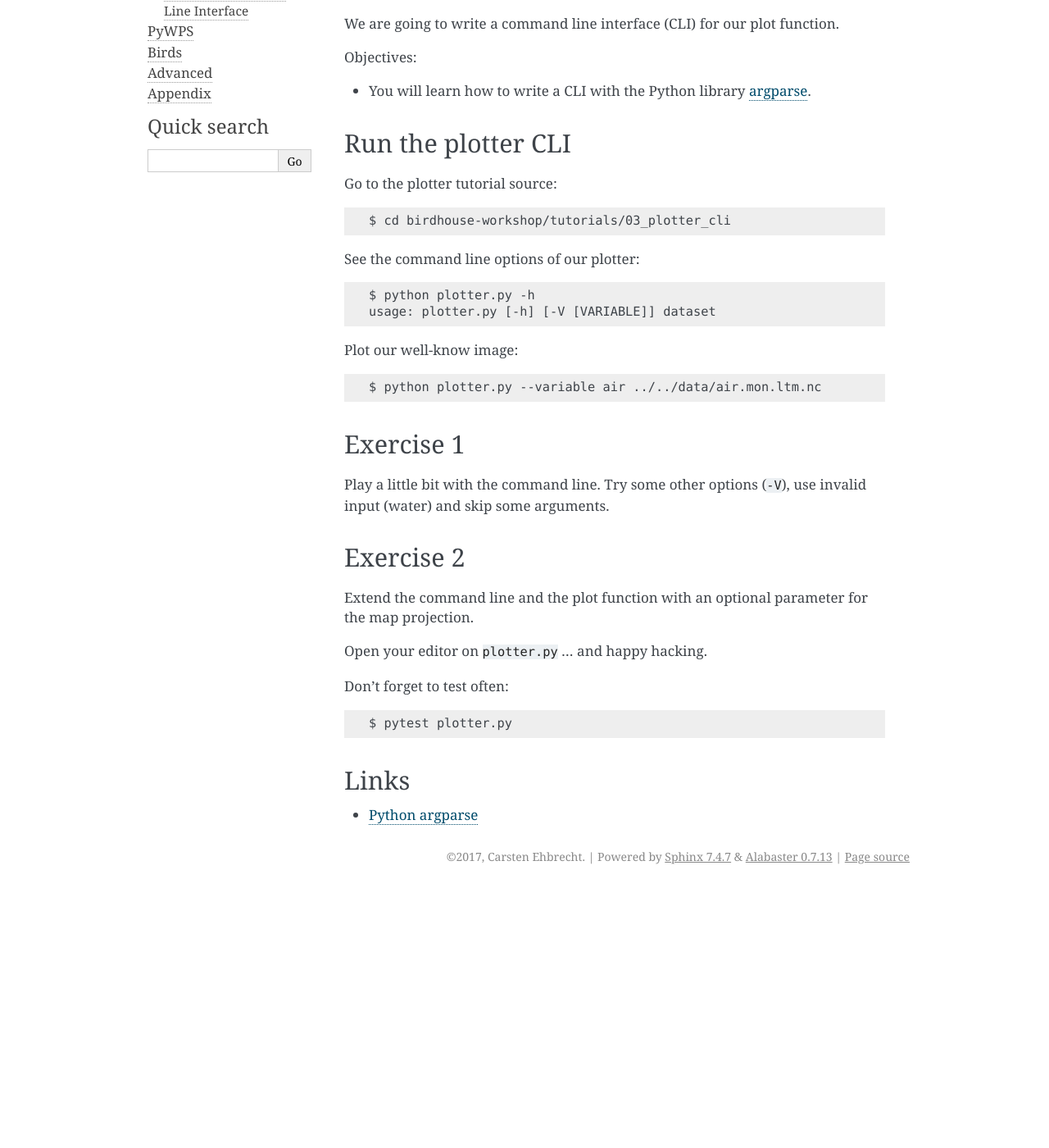
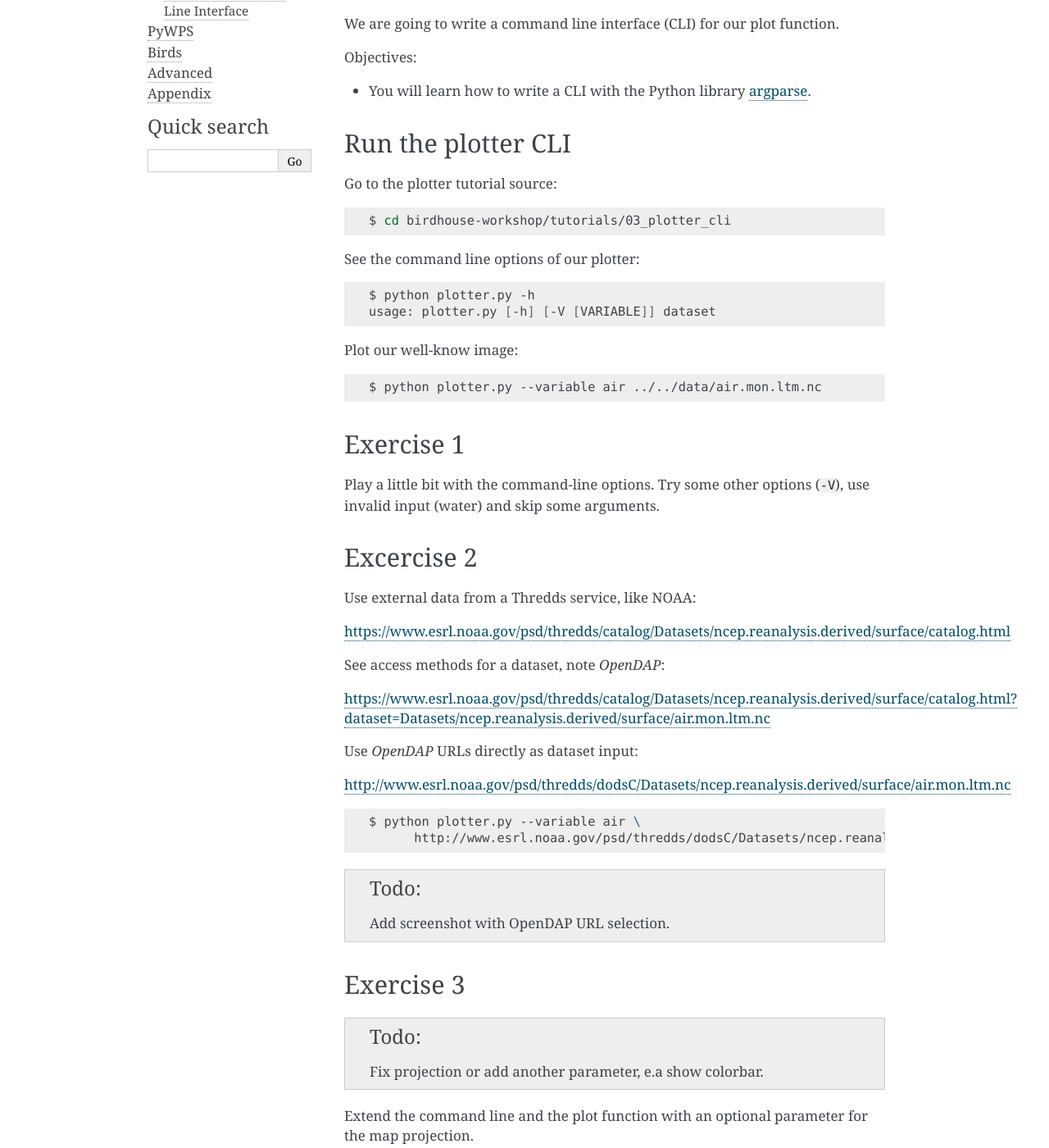
Before and after one commit to bird-house/birdhouse-workshop, a Sphinx documentation site: the page built from docs/source/basics/plotter_cli.rst, in a window 1280 px wide and 1400 px high, scrolled down 418 px. Shown: the whole window at 82% size. Built offline with Sphinx 7.4.7, drawn with Linux system fonts in a browser that asks for light colours; before the commit the page ends 1502 px from its top, so only the background shows below that; some of the changed text lies outside the part shown.

Commit message:
added opendap urls

```diff
--- a/docs/source/basics/plotter_cli.rst
+++ b/docs/source/basics/plotter_cli.rst
@@ -8,7 +8,9 @@ Prepare
 
 See :ref:`prepare`.
 
-Activate the conda workshop enviroment::
+Activate the conda workshop enviroment:
+
+.. code-block:: bash
 
     $ source activate workshop
 
@@ -25,34 +27,69 @@ Objectives:
 Run the plotter CLI
 -------------------
 
-Go to the plotter tutorial source::
+Go to the plotter tutorial source:
+
+.. code-block:: bash
 
     $ cd birdhouse-workshop/tutorials/03_plotter_cli
 
-See the command line options of our plotter::
+See the command line options of our plotter:
+
+.. code-block:: bash
 
     $ python plotter.py -h
     usage: plotter.py [-h] [-V [VARIABLE]] dataset
 
-Plot our well-know image::
+Plot our well-know image:
+
+.. code-block:: bash
 
     $ python plotter.py --variable air ../../data/air.mon.ltm.nc
 
 Exercise 1
 -----------
 
-Play a little bit with the command line. Try some other options (``-V``),
+Play a little bit with the command-line options. Try some other options (``-V``),
 use invalid input (water) and skip some arguments.
 
-Exercise 2
+Excercise 2
+-----------
+
+Use external data from a Thredds service, like NOAA:
+
+https://www.esrl.noaa.gov/psd/thredds/catalog/Datasets/ncep.reanalysis.derived/surface/catalog.html
+
+See access methods for a dataset, note *OpenDAP*:
+
+https://www.esrl.noaa.gov/psd/thredds/catalog/Datasets/ncep.reanalysis.derived/surface/catalog.html?dataset=Datasets/ncep.reanalysis.derived/surface/air.mon.ltm.nc
+
+Use *OpenDAP* URLs directly as dataset input:
+
+http://www.esrl.noaa.gov/psd/thredds/dodsC/Datasets/ncep.reanalysis.derived/surface/air.mon.ltm.nc
+
+.. code-block:: bash
+
+    $ python plotter.py --variable air \
+          http://www.esrl.noaa.gov/psd/thredds/dodsC/Datasets/ncep.reanalysis.derived/surface/air.mon.ltm.nc
+
+.. todo::
+  Add screenshot with OpenDAP URL selection.
+
+
+Exercise 3
 ----------
+
+.. todo::
+  Fix projection or add another parameter, e.a show colorbar.
 
 Extend the command line and the plot function with an optional parameter for
 the map projection.
 
 Open your editor on ``plotter.py`` ... and happy hacking.
 
-Don't forget to test often::
+Don't forget to test often:
+
+.. code-block:: bash
 
   $ pytest plotter.py
 
@@ -60,3 +97,4 @@ Links
 -----
 
 * `Python argparse <https://docs.python.org/3/howto/argparse.html>`_
+* `NOAA Thredds Data Service <https://www.esrl.noaa.gov/psd/thredds/catalog.html>`_
```
